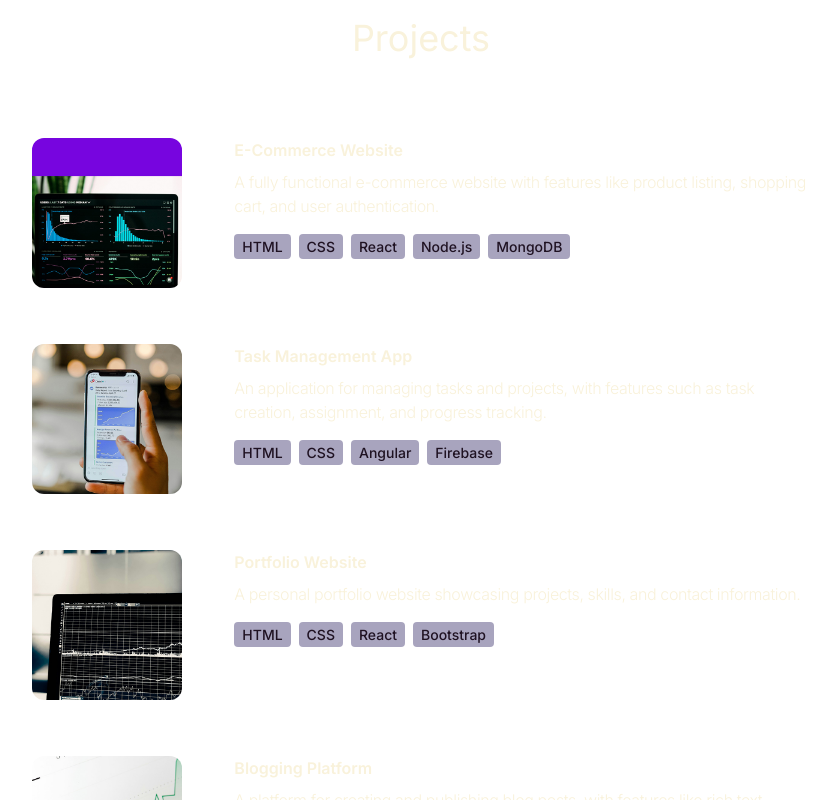
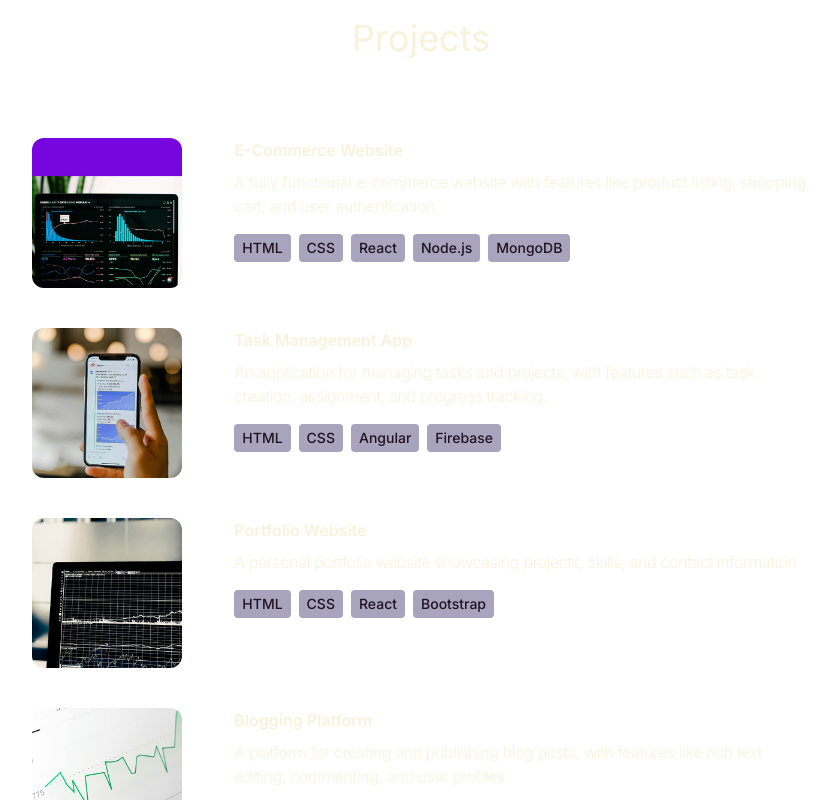
Before and after one commit to jaredabw/jaredabw.github.io, a React (Vite) app: page / in a window 1280 px wide. Shown: the part 2900-3700 px from the top of the page, without its empty margins (219-1055 px from the left). Built offline with nearby package versions, Linux system fonts and the light colour scheme.

Commit message:
update formatting

```diff
--- a/src/components/Projects.jsx
+++ b/src/components/Projects.jsx
@@ -11,7 +11,7 @@ const Projects = () => {
             className="my-20 text-center text-4xl">Projects</motion.h2>
             <div>
                 {PROJECTS.map((project, index) => (
-                    <div key={index} className="mb-8 flex flex-wrap lg:justify-center">
+                    <div key={index} className="mb-4 flex flex-wrap lg:justify-center">
                         <motion.div
                         whileInView={{ opacity: 1, x: 0 }}
                         initial={{ opacity: 0, x: -100 }}
@@ -33,7 +33,7 @@ const Projects = () => {
                             <h6 className='mb-2 font-semibold'>{project.title}</h6>
                             <p className="mb-4 tracking-tight font-light">{project.description}</p>
                             {project.technologies.map((technology, index) => (
-                                <span key={index} className="mr-2 mt-4 rounded bg-pomp_and_power-700 px-2 py-1 text-sm font-medium text-dark_purple-300 hover:bg-pomp_and_power-800">{technology}</span>
+                                <span key={index} className="inline-block mb-2 mt-0 mr-2 rounded bg-pomp_and_power-700 px-2 py-1 text-sm font-medium text-dark_purple-300 hover:bg-pomp_and_power-800">{technology}</span>
                             ))}
                         </motion.div>
                     </div>
```
